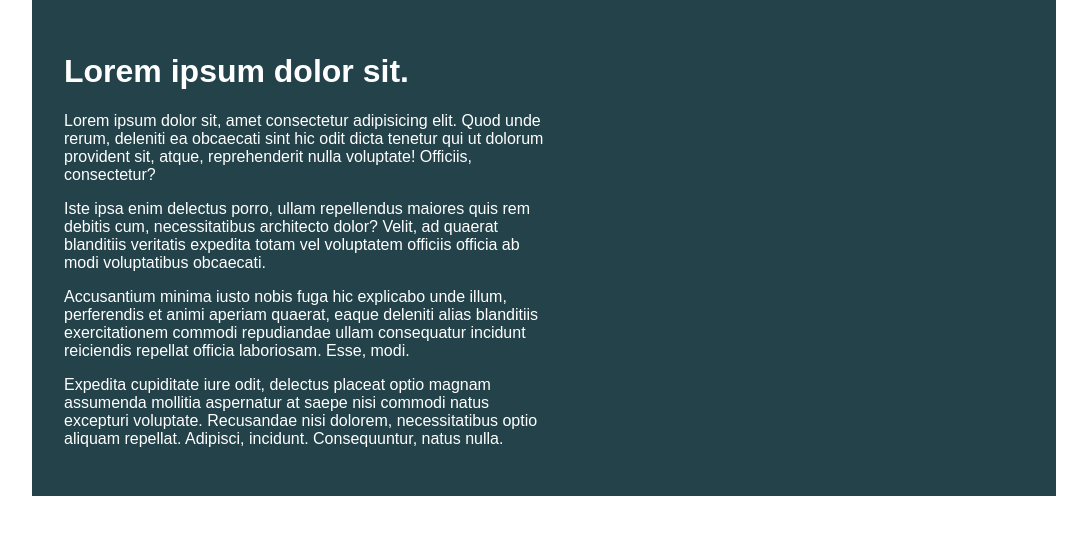
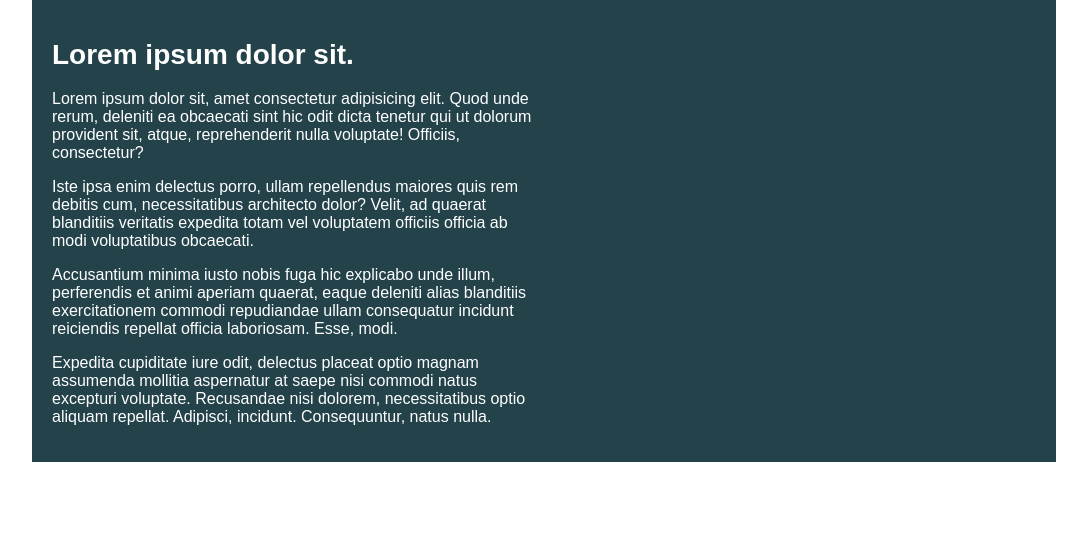
Before and after one commit to lucasTovo/21-day-challenge, a plain HTML site: page challenge-01/index.html in a window 1280 px wide. Shown: the whole page, without its empty margins (96-1183 px from the left). Drawn offline with Linux system fonts and the light colour scheme.

Commit message:
Day-02 | Getting familiar with relative units

```diff
--- a/challenge-01/style.css
+++ b/challenge-01/style.css
@@ -14,6 +14,10 @@
 
 * {
   box-sizing: border-box;
+}
+
+html {
+  font-size: 62.5%;
 }
 
 body {
@@ -34,3 +38,10 @@ body {
 .intro-content {
   width: 50%;
 }
+
+.intro-content > h1 {
+  font-size: 2.8rem;
+}
+.intro-content > p {
+  font-size: 1.6rem;
+}
```
